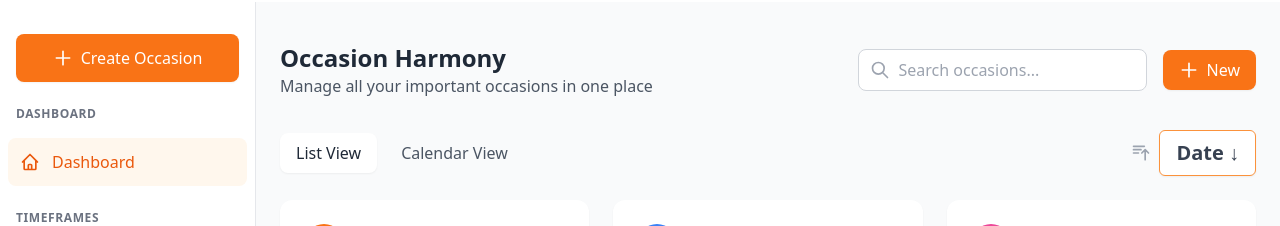
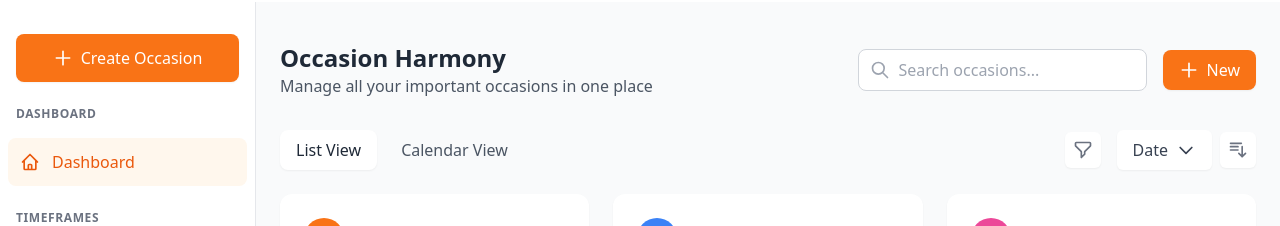
Before and after one commit to alindenberg/occasions-fe, a Next.js app: page / in a window 1280 px wide. Shown: the part 70-296 px from the top of the page. Built offline with nearby package versions, Linux system fonts and the light colour scheme; no server answers.

Commit message:
fix sorts

```diff
--- a/src/components/occasions/SortDropdown.tsx
+++ b/src/components/occasions/SortDropdown.tsx
@@ -1,21 +1,120 @@
-import { useState } from "react";
+import { useState, useRef, useEffect } from "react";
 import { OCCASION_SORTS } from "@/types/occasions";
 
 export default function OccasionsSortDropdown({ onClick, currentSort }: { onClick: Function, currentSort: OCCASION_SORTS }) {
     const [sort, setSort] = useState(currentSort);
+    const [isOpen, setIsOpen] = useState(false);
+    const dropdownRef = useRef<HTMLDivElement>(null);
+
+    useEffect(() => {
+        function handleClickOutside(event: MouseEvent) {
+            if (dropdownRef.current && !dropdownRef.current.contains(event.target as Node)) {
+                setIsOpen(false);
+            }
+        }
+
+        document.addEventListener("mousedown", handleClickOutside);
+        return () => {
+            document.removeEventListener("mousedown", handleClickOutside);
+        };
+    }, []);
 
     const handleSelect = (option: OCCASION_SORTS) => {
         onClick(option);
         setSort(option);
+        setIsOpen(false);
+    };
+
+    const getSortLabel = () => {
+        if (sort === OCCASION_SORTS.DATE_ASCENDING || sort === OCCASION_SORTS.DATE_DESCENDING) {
+            return "Date";
+        } else if (sort === OCCASION_SORTS.TITLE_ASCENDING || sort === OCCASION_SORTS.TITLE_DESCENDING) {
+            return "Title";
+        } else if (sort === OCCASION_SORTS.TYPE_ASCENDING || sort === OCCASION_SORTS.TYPE_DESCENDING) {
+            return "Type";
+        }
+        return "Date";
     };
 
     return (
-        <div className="relative">
-            <button
-                onClick={() => handleSelect(sort === OCCASION_SORTS.DATE_DESCENDING ? OCCASION_SORTS.DATE_ASCENDING : OCCASION_SORTS.DATE_DESCENDING)}
-                className="py-2 px-4 bg-gray-100 border border-orange-400 bg-white rounded-md shadow-sm font-medium text-gray-700 hover:bg-gray-50 focus:outline-none focus:ring-2 focus:ring-indigo-500 focus:border-transparent flex items-center"
-            >
-                <span className="md:text-xl font-bold">{sort === OCCASION_SORTS.DATE_DESCENDING ? 'Date ↓' : 'Date ↑'}</span>
+        <div className="flex items-center">
+            <div className="relative" ref={dropdownRef}>
+                <button
+                    onClick={() => setIsOpen(!isOpen)}
+                    className="py-2 px-4 bg-white rounded-md shadow-sm font-medium text-gray-700 hover:bg-gray-50 focus:outline-none focus:ring-2 focus:ring-indigo-500 focus:border-transparent flex items-center"
+                >
+                    <span className="font-medium">{getSortLabel()}</span>
+                    <svg className="w-5 h-5 ml-2" fill="none" stroke="currentColor" viewBox="0 0 24 24" xmlns="http://www.w3.org/2000/svg">
+                        <path strokeLinecap="round" strokeLinejoin="round" strokeWidth="2" d="M19 9l-7 7-7-7"></path>
+                    </svg>
+                </button>
+
+                {isOpen && (
+                    <div className="absolute z-10 mt-1 w-48 bg-white rounded-md shadow-lg ring-1 ring-black ring-opacity-5">
+                        <div className="py-1">
+                            <button
+                                onClick={() => handleSelect(sort === OCCASION_SORTS.DATE_ASCENDING ? OCCASION_SORTS.DATE_DESCENDING : OCCASION_SORTS.DATE_ASCENDING)}
+                                className={`block w-full text-left px-4 py-2 text-sm ${sort === OCCASION_SORTS.DATE_ASCENDING || sort === OCCASION_SORTS.DATE_DESCENDING
+                                        ? "bg-gray-100 text-gray-900"
+                                        : "text-gray-700 hover:bg-gray-100"
+                                    }`}
+                            >
+                                {sort === OCCASION_SORTS.DATE_ASCENDING || sort === OCCASION_SORTS.DATE_DESCENDING ? (
+                                    <span className="flex items-center">
+                                        <svg className="w-4 h-4 mr-2" fill="none" stroke="currentColor" viewBox="0 0 24 24" xmlns="http://www.w3.org/2000/svg">
+                                            <path strokeLinecap="round" strokeLinejoin="round" strokeWidth="2" d="M5 13l4 4L19 7"></path>
+                                        </svg>
+                                        Date
+                                    </span>
+                                ) : (
+                                    "Date"
+                                )}
+                            </button>
+                            <button
+                                onClick={() => handleSelect(sort === OCCASION_SORTS.TITLE_ASCENDING ? OCCASION_SORTS.TITLE_DESCENDING : OCCASION_SORTS.TITLE_ASCENDING)}
+                                className={`block w-full text-left px-4 py-2 text-sm ${sort === OCCASION_SORTS.TITLE_ASCENDING || sort === OCCASION_SORTS.TITLE_DESCENDING
+                                        ? "bg-gray-100 text-gray-900"
+                                        : "text-gray-700 hover:bg-gray-100"
+                                    }`}
+                            >
+                                {sort === OCCASION_SORTS.TITLE_ASCENDING || sort === OCCASION_SORTS.TITLE_DESCENDING ? (
+                                    <span className="flex items-center">
+                                        <svg className="w-4 h-4 mr-2" fill="none" stroke="currentColor" viewBox="0 0 24 24" xmlns="http://www.w3.org/2000/svg">
+                                            <path strokeLinecap="round" strokeLinejoin="round" strokeWidth="2" d="M5 13l4 4L19 7"></path>
+                                        </svg>
+                                        Title
+                                    </span>
+                                ) : (
+                                    "Title"
+                                )}
+                            </button>
+                            <button
+                                onClick={() => handleSelect(sort === OCCASION_SORTS.TYPE_ASCENDING ? OCCASION_SORTS.TYPE_DESCENDING : OCCASION_SORTS.TYPE_ASCENDING)}
+                                className={`block w-full text-left px-4 py-2 text-sm ${sort === OCCASION_SORTS.TYPE_ASCENDING || sort === OCCASION_SORTS.TYPE_DESCENDING
+                                        ? "bg-gray-100 text-gray-900"
+                                        : "text-gray-700 hover:bg-gray-100"
+                                    }`}
+                            >
+                                {sort === OCCASION_SORTS.TYPE_ASCENDING || sort === OCCASION_SORTS.TYPE_DESCENDING ? (
+                                    <span className="flex items-center">
+                                        <svg className="w-4 h-4 mr-2" fill="none" stroke="currentColor" viewBox="0 0 24 24" xmlns="http://www.w3.org/2000/svg">
+                                            <path strokeLinecap="round" strokeLinejoin="round" strokeWidth="2" d="M5 13l4 4L19 7"></path>
+                                        </svg>
+                                        Type
+                                    </span>
+                                ) : (
+                                    "Type"
+                                )}
+                            </button>
+                        </div>
+                    </div>
+                )}
+            </div>
+
+            <button className="ml-2 p-2 bg-white rounded-md shadow-sm">
+                <svg xmlns="http://www.w3.org/2000/svg" className="h-5 w-5 text-gray-500" fill="none" viewBox="0 0 24 24" stroke="currentColor">
+                    <path strokeLinecap="round" strokeLinejoin="round" strokeWidth="2" d="M3 4h13M3 8h9m-9 4h9m5-4v12m0 0l-4-4m4 4l4-4" />
+                </svg>
             </button>
         </div>
     );
--- a/src/pages/index.tsx
+++ b/src/pages/index.tsx
@@ -84,10 +84,22 @@ export default function OccasionsPage({ initialOccasions }: { initialOccasions:
 
   function sortOccasions(sort: OCCASION_SORTS, occasionsToSort: Occasion[]): Occasion[] {
     if (sort === OCCASION_SORTS.DATE_ASCENDING) {
+      return [...occasionsToSort].sort((a, b) => new Date(a.date).getTime() - new Date(b.date).getTime());
+    }
+    if (sort === OCCASION_SORTS.DATE_DESCENDING) {
       return [...occasionsToSort].sort((a, b) => new Date(b.date).getTime() - new Date(a.date).getTime());
     }
-    if (sort === OCCASION_SORTS.DATE_DESCENDING) {
-      return [...occasionsToSort].sort((a, b) => new Date(a.date).getTime() - new Date(b.date).getTime());
+    if (sort === OCCASION_SORTS.TITLE_ASCENDING) {
+      return [...occasionsToSort].sort((a, b) => a.label.localeCompare(b.label));
+    }
+    if (sort === OCCASION_SORTS.TITLE_DESCENDING) {
+      return [...occasionsToSort].sort((a, b) => b.label.localeCompare(a.label));
+    }
+    if (sort === OCCASION_SORTS.TYPE_ASCENDING) {
+      return [...occasionsToSort].sort((a, b) => a.type.localeCompare(b.type));
+    }
+    if (sort === OCCASION_SORTS.TYPE_DESCENDING) {
+      return [...occasionsToSort].sort((a, b) => b.type.localeCompare(a.type));
     }
     return occasionsToSort;
   }
@@ -207,12 +219,12 @@ export default function OccasionsPage({ initialOccasions }: { initialOccasions:
               </div>
 
               <div className="flex items-center space-x-4">
-                <div className="flex items-center">
-                  <svg xmlns="http://www.w3.org/2000/svg" className="h-5 w-5 text-gray-400 mr-2" fill="none" viewBox="0 0 24 24" stroke="currentColor">
-                    <path strokeLinecap="round" strokeLinejoin="round" strokeWidth="2" d="M3 4h13M3 8h9m-9 4h6m4 0l4-4m0 0l4 4m-4-4v12" />
+                <button className="p-2 bg-white rounded-md shadow-sm">
+                  <svg xmlns="http://www.w3.org/2000/svg" className="h-5 w-5 text-gray-500" fill="none" viewBox="0 0 24 24" stroke="currentColor">
+                    <path strokeLinecap="round" strokeLinejoin="round" strokeWidth="2" d="M3 4a1 1 0 011-1h16a1 1 0 011 1v2.586a1 1 0 01-.293.707l-6.414 6.414a1 1 0 00-.293.707V17l-4 4v-6.586a1 1 0 00-.293-.707L3.293 7.293A1 1 0 013 6.586V4z" />
                   </svg>
-                  <OccasionsSortDropdown onClick={handleSortChange} currentSort={currentSort} />
-                </div>
+                </button>
+                <OccasionsSortDropdown onClick={handleSortChange} currentSort={currentSort} />
               </div>
             </div>
 
--- a/src/types/occasions/index.ts
+++ b/src/types/occasions/index.ts
@@ -20,6 +20,10 @@ export enum OCCASION_FILTERS {
 }
 
 export enum OCCASION_SORTS {
-    DATE_DESCENDING = 'desc',
-    DATE_ASCENDING = 'asc'
+    DATE_DESCENDING = 'date_desc',
+    DATE_ASCENDING = 'date_asc',
+    TITLE_ASCENDING = 'title_asc',
+    TITLE_DESCENDING = 'title_desc',
+    TYPE_ASCENDING = 'type_asc',
+    TYPE_DESCENDING = 'type_desc'
 }
```
